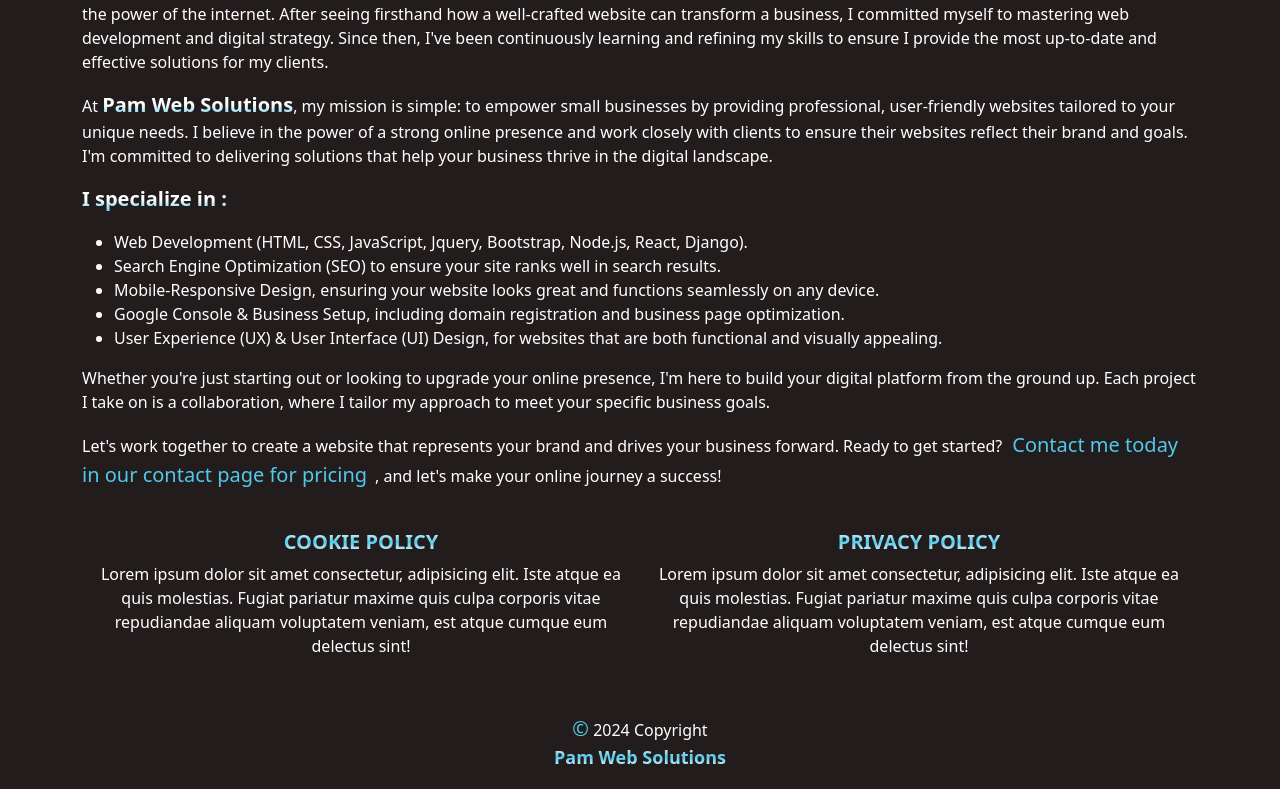
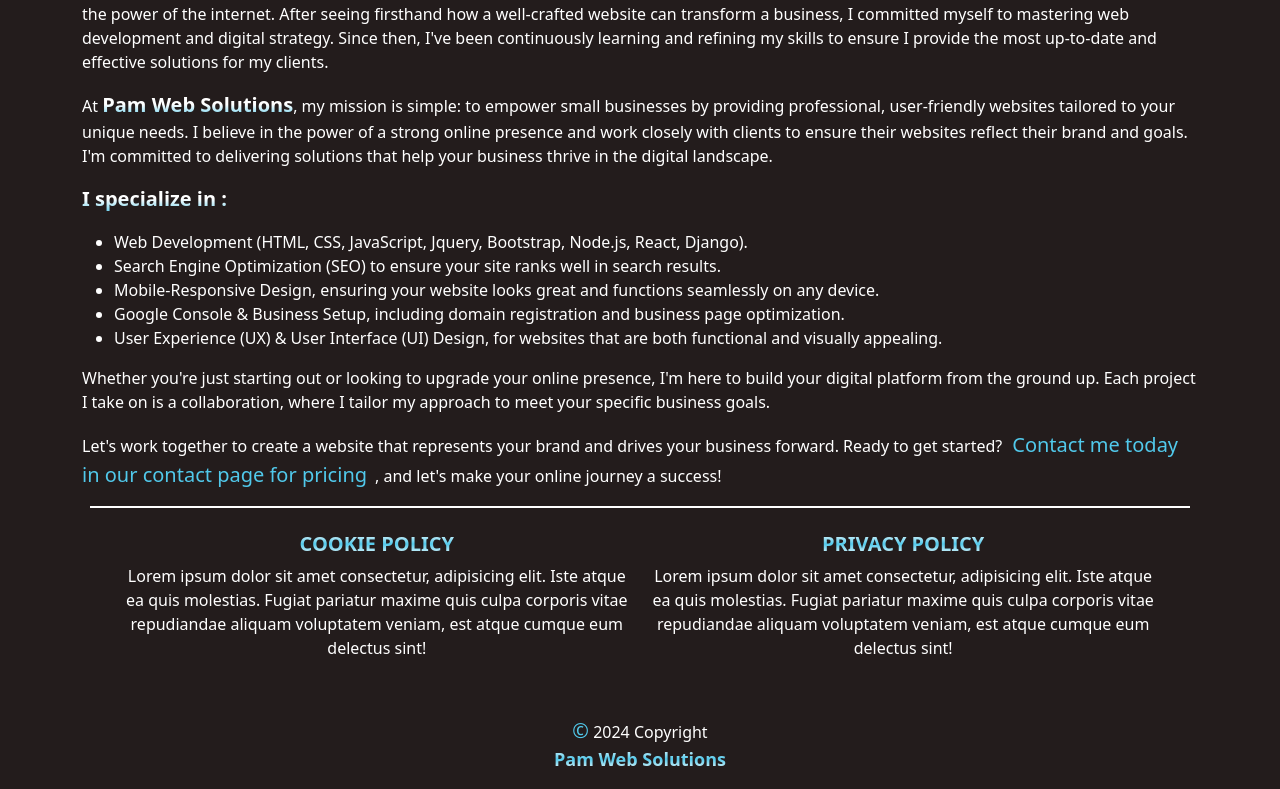
Before and after one commit to Markpm-code/pam-w-solutions, a React (Vite) app in the folder pam-websolutions/: page /#/about in a window 1280 px wide. Shown: the part 234-1023 px from the top of the page. Built offline with nearby package versions, Linux system fonts and the light colour scheme.

Commit message:
remove unused css and add top border

```diff
--- a/pam-websolutions/src/components/Footer.css
+++ b/pam-websolutions/src/components/Footer.css
@@ -2,9 +2,9 @@
   --primary: rgb(81, 201, 235);
 }
 
-.footer-layout {
-  bottom: 0;
-  width: 100%;
+footer {
+  border-top: 2px solid #FFFF;
+  max-width: 86%;
 }
 
 footer p {
```
